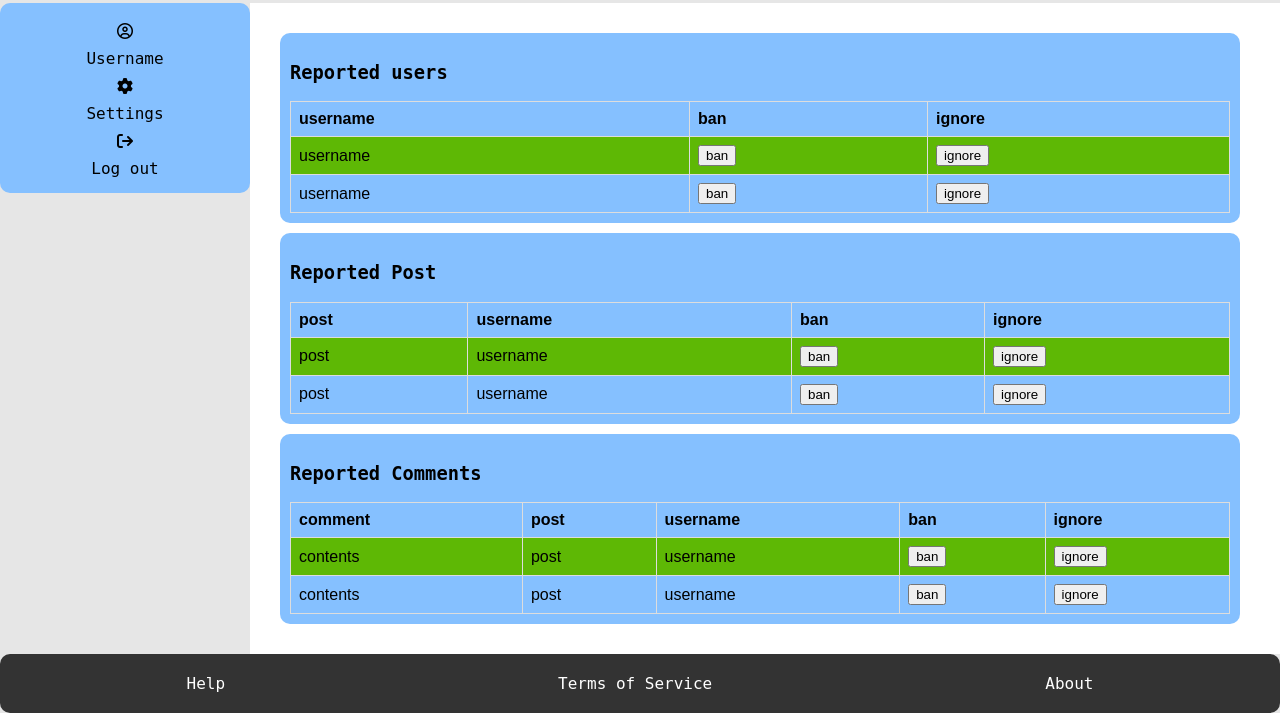
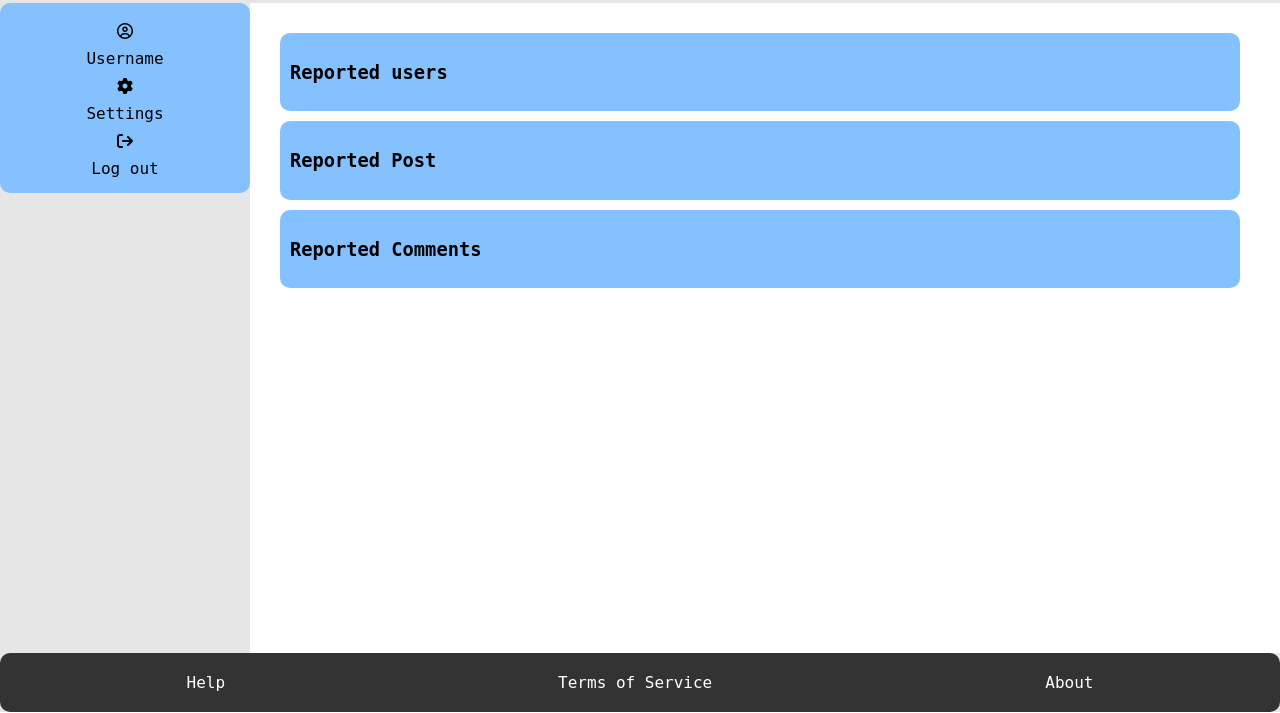
Before and after one commit to clg875/UR-Spaces, a Django app: page /report/ in a window 1280 px wide. Shown: the part 88-801 px from the top of the page. Run offline with Django 4.2, Linux system fonts and the light colour scheme; parts of the project's set-up code (start-up, migrations or seed data) failed here and were passed over; some libraries are stand-ins or nearby versions.

Commit message:
Revert "Merge branch 'main' of https://github.com/clg875/UR-Spaces"
This reverts commit 84ae210f5555908208a229c97cd6f8edfcd5bc61, reversing
changes made to 5d25bf2449544ca3da4bc54309c789bc06c8cb7e.

```diff
--- a/URSpaces/myapp/static/style.css
+++ b/URSpaces/myapp/static/style.css
@@ -261,12 +261,3 @@ a.title:hover {
 	color:red;
 	text-decoration:underline;
 }
-
-.R-links
-{
-  color: green;
-  background-color: transparent;
-  font-size: 150%;
-
-
-}
--- a/URSpaces/myapp/templates/report.html
+++ b/URSpaces/myapp/templates/report.html
@@ -4,23 +4,6 @@
     <h1>Reports</h1>
     {% endblock %}
     {% block content %}
-    <style>
-        table {
-          font-family: arial, sans-serif;
-          border-collapse: collapse;
-          width: 100%;
-        }
-
-        td, th {
-          border: 1px solid #dddddd;
-          text-align: left;
-          padding: 8px;
-        }
-
-        tr:nth-child(even) {
-          background-color: #5eb805;
-        }
-        </style>
 
     <main>
 
@@ -28,77 +11,31 @@
 
         <section class="box" >
         <h3>Reported users</h3>
-            <!-- links for the user only-->
-            <table style="width:100%">
-                <tr>
-                  <th>username</th>
-                  <th>ban</th>
-                  <th>ignore</th>
-                </tr>
-                <tr>
-                  <td><a href="https://www.w3schools.com/html/html_links.asp">username</a></td>
-                  <td><button type="button" onclick="alert('user banned')">ban</button></td>
-                  <td><button type="button" onclick="alert('user ignore')">ignore</button></td>
-                </tr>
-                <tr>
-                    <td><a href="https://www.w3schools.com/html/html_links.asp">username</a></td>
-                    <td><button type="button" onclick="alert('user banned')">ban</button></td>
-                    <td><button type="button" onclick="alert('user ignore')">ignore</button></td>
-                  </tr>
-            </table>
+            <!-- links for the user only
 
+                {%if  field.User_ID.User_ID.username  == request.user.username%}
+                <a href="{% url 'profile' %}"> {{field.User_ID.User_ID.username}}  </a>
+                {%else%}
+                <a href="{{field.User_ID.get_url}}"> {{field.User_ID.User_ID.username}}  </a>
+                {% endif %} -->
         </section>
         <section class="box" >
             <h3>Reported Post</h3>
-            <table style="width:100%">
-                 <!-- links for the user and post-->
-                <tr>
-                  <th>post</th>
-                  <th>username</th>
-                  <th>ban</th>
-                  <th>ignore</th>
-                </tr>
-                <tr>
-                  <td><a href="https://www.w3schools.com/html/html_links.asp">post</a></td>
-                  <td><a href="https://www.w3schools.com/html/html_links.asp">username</a></td>
-                  <td><button type="button" onclick="alert('user banned')">ban</button></td>
-                  <td><button type="button" onclick="alert('user ignore')">ignore</button></td>
-                </tr>
-                <tr>
-                    <td><a href="https://www.w3schools.com/html/html_links.asp">post</a></td>
-                    <td><a href="https://www.w3schools.com/html/html_links.asp">username</a></td>
-                    <td><button type="button" onclick="alert('user banned')">ban</button></td>
-                    <td><button type="button" onclick="alert('user ignore')">ignore</button></td>
-                </tr>
-            </table>
+                <!-- links for the user and post
+                    {%if  field.User_ID.User_ID.username  == request.user.username%}
+                <a href="{% url 'profile' %}"> {{field.User_ID.User_ID.username}}  </a>
+                {%else%}
+                <a href="{{field.User_ID.get_url}}"> {{field.User_ID.User_ID.username}}  </a>
+                {% endif %} -->
         </section>
         <section class="box" >
             <h3>Reported Comments</h3>
-            <!-- links for the post with the comments contents-->
-
-             <table style="width:100%">
-                <tr>
-                    <th>comment</th>
-                    <th>post</th>
-                    <th>username</th>
-                    <th>ban</th>
-                    <th>ignore</th>
-                </tr>
-                <tr>
-                    <td><span> contents </span></td>
-                    <td><a href="https://www.w3schools.com/html/html_links.asp">post</a></td>
-                    <td><a href="https://www.w3schools.com/html/html_links.asp">username</a></td>
-                    <td><button type="button" onclick="alert('user banned')">ban</button></td>
-                    <td><button type="button" onclick="alert('user ignore')">ignore</button></td>
-                </tr>
-                <tr>
-                    <td><span>contents</span></td>
-                    <td><a href="https://www.w3schools.com/html/html_links.asp">post</a></td>
-                    <td><a href="https://www.w3schools.com/html/html_links.asp">username</a></td>
-                    <td><button type="button" onclick="alert('user banned')">ban</button></td>
-                    <td><button type="button" onclick="alert('user ignore')">ignore</button></td>
-                </tr>
-            </table>
+                <!-- links for the post and user plus the comment
+                    {%if  field.User_ID.User_ID.username  == request.user.username%}
+                <a href="{% url 'profile' %}"> {{field.User_ID.User_ID.username}}  </a>
+                {%else%}
+                <a href="{{field.User_ID.get_url}}"> {{field.User_ID.User_ID.username}}  </a>
+                {% endif %} -->
         </section>
 
     </main>
```
